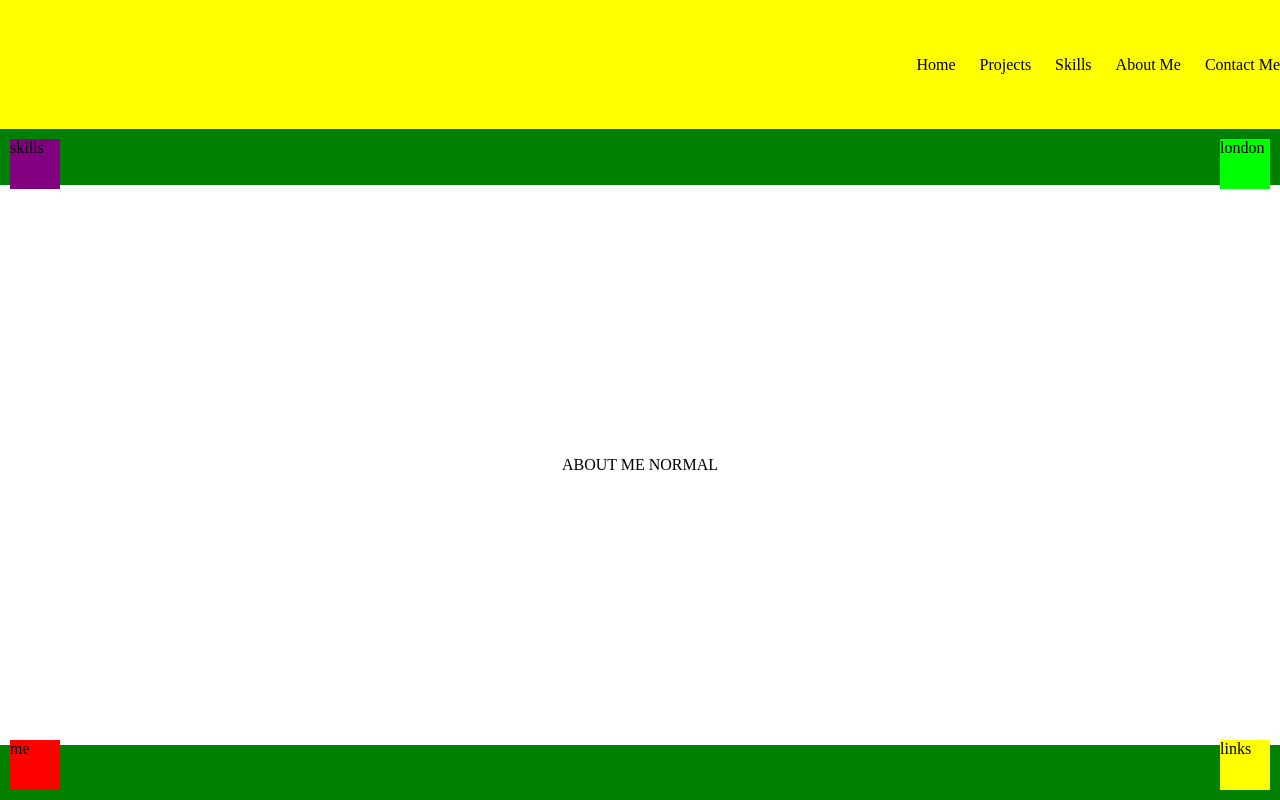
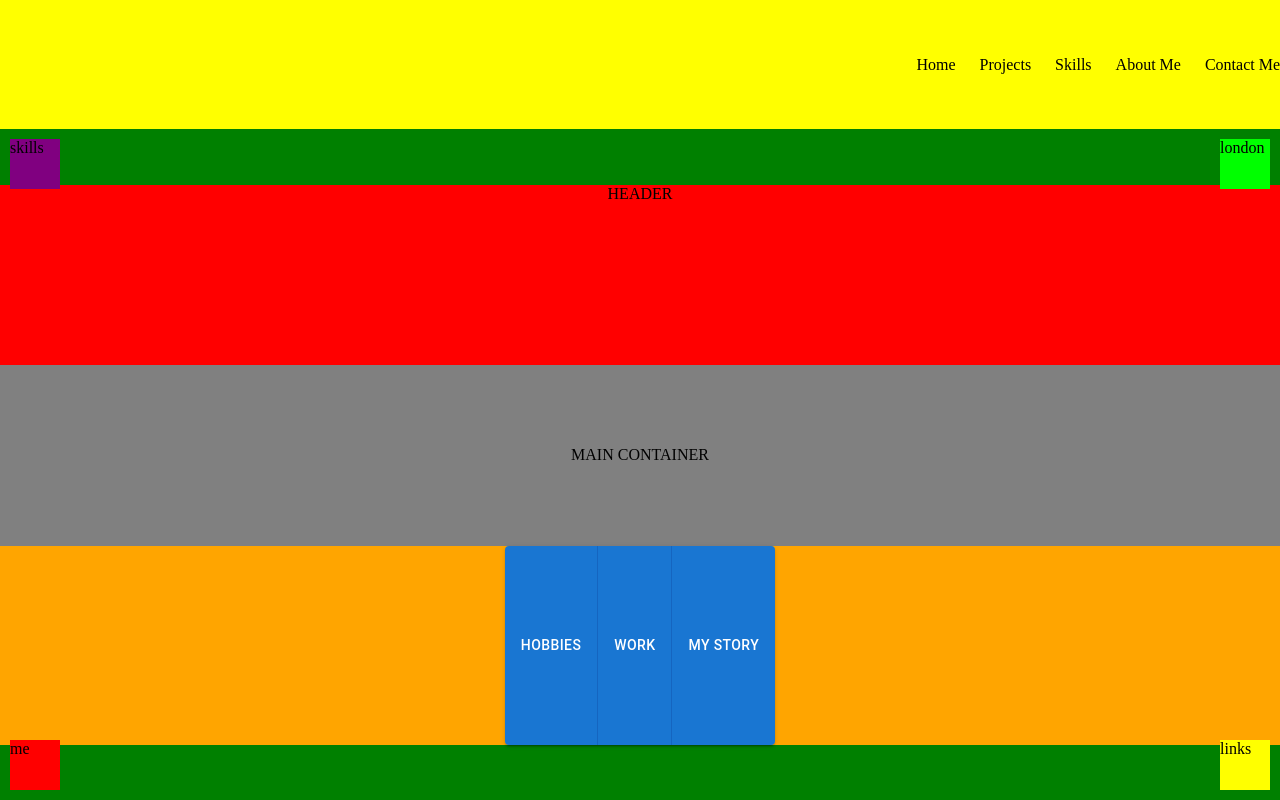
Before and after one commit to aiacuone/portfolio-v3, a Next.js app: page /aboutMe in a window 1280 px wide. Built offline with nearby package versions, Linux system fonts and the light colour scheme.

Commit message:
layout for about me normal complete

```diff
--- a/pages/_app.js
+++ b/pages/_app.js
@@ -88,6 +88,14 @@ function MyApp({ Component, pageProps }) {
 
   const contactsArr = Object.keys(contactsObj).map((contact) => contact)
 
+  const aboutMeObj = {
+    hobbies: { name: 'Hobbies' },
+    work: { name: 'Work' },
+    myStory: { name: 'My Story' },
+  }
+
+  const aboutMeArr = Object.keys(aboutMeObj).map((item) => item)
+
   const normalPageContainerDimensions = {
     maxWidth: '1300px',
     minWidth: '600px',
@@ -107,6 +115,8 @@ function MyApp({ Component, pageProps }) {
     skillsObj,
     contactsObj,
     contactsArr,
+    aboutMeObj,
+    aboutMeArr,
   }
 
   const state = {
--- a/pages/aboutMe.js
+++ b/pages/aboutMe.js
@@ -3,7 +3,7 @@ import { makeStyles } from '@mui/styles'
 import Grid from '@mui/material/Grid'
 import { UserContext } from '../utils/UserContext'
 import Button from '@mui/material/Button'
-import Typography from '@mui/material/Typography'
+import ButtonGroup from '@mui/material/ButtonGroup'
 
 const useStylesRoot = makeStyles({
   root: { height: '100%', width: '100%' },
@@ -13,16 +13,13 @@ export default function aboutMe() {
   const classesRoot = useStylesRoot()
 
   const { state, vars } = useContext(UserContext)
-  const { hamburger, normalPageContainerDimensions: container } = vars
+  const {
+    hamburger,
+    normalPageContainerDimensions: container,
+    aboutMeObj,
+    aboutMeArr,
+  } = vars
   const { isPhone, isPhoneLandscape } = state.phone
-
-  const aboutMeObj = {
-    hobbies: { name: 'Hobbies' },
-    work: { name: 'Work' },
-    myStory: { name: 'My Story' },
-  }
-
-  const aboutMeArr = Object.keys(aboutMeObj).map((item) => item)
 
   const Normal = () => {
     const { width, maxWidth, minWidth, height, maxHeight, minHeight } =
@@ -41,21 +38,62 @@ export default function aboutMe() {
         // maxHeight: maxHeight,
         minHeight: minHeight,
         minWidth: minWidth,
+        display: 'grid',
+        gridTemplateRows: 'auto 1fr auto',
+        gridTemplateColumns: '100%',
+      },
+      header: {
+        gridArea: '1/1/2/2',
+        background: 'red',
+      },
+      mainContainer: {
+        gridArea: '2/1/3/2',
+        background: 'grey',
+      },
+      buttonContainer: {
+        gridArea: '3/1/4/2',
+        background: 'orange',
       },
     })
     const classes = useStyles()
+
+    const Buttons = () => {
+      const buttons = aboutMeArr.map((item) => {
+        return <Button>{aboutMeObj[item].name}</Button>
+      })
+
+      return (
+        <ButtonGroup
+          variant="contained"
+          aria-label="outlined primary button group">
+          {buttons}
+        </ButtonGroup>
+      )
+    }
+
     return (
       <Grid
         container
         justifyContent="center"
         alignItems="center"
         className={classes.root}>
-        <Grid
-          container
-          className={classes.container}
-          justifyContent="center"
-          alignItems="center">
-          ABOUT ME NORMAL
+        <Grid container className={classes.container}>
+          <Grid container className={classes.header} justifyContent="center">
+            HEADER
+          </Grid>
+          <Grid
+            container
+            className={classes.mainContainer}
+            justifyContent="center"
+            alignItems="center">
+            MAIN CONTAINER
+          </Grid>
+          <Grid
+            container
+            className={classes.buttonContainer}
+            justifyContent="center">
+            <Buttons />
+          </Grid>
         </Grid>
       </Grid>
     )
```
Also changed, not shown: pages/skills.js (+13 -4 lines).
